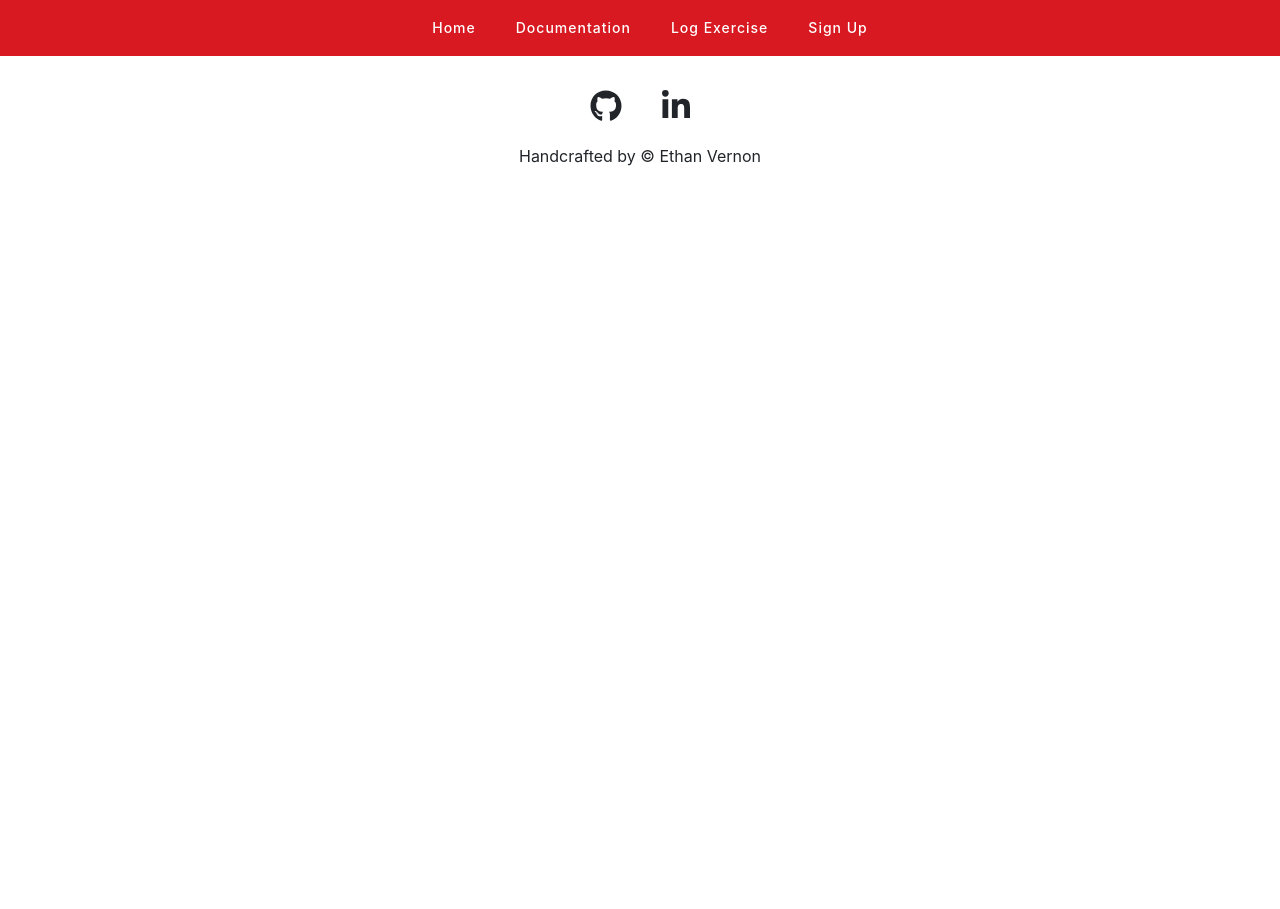
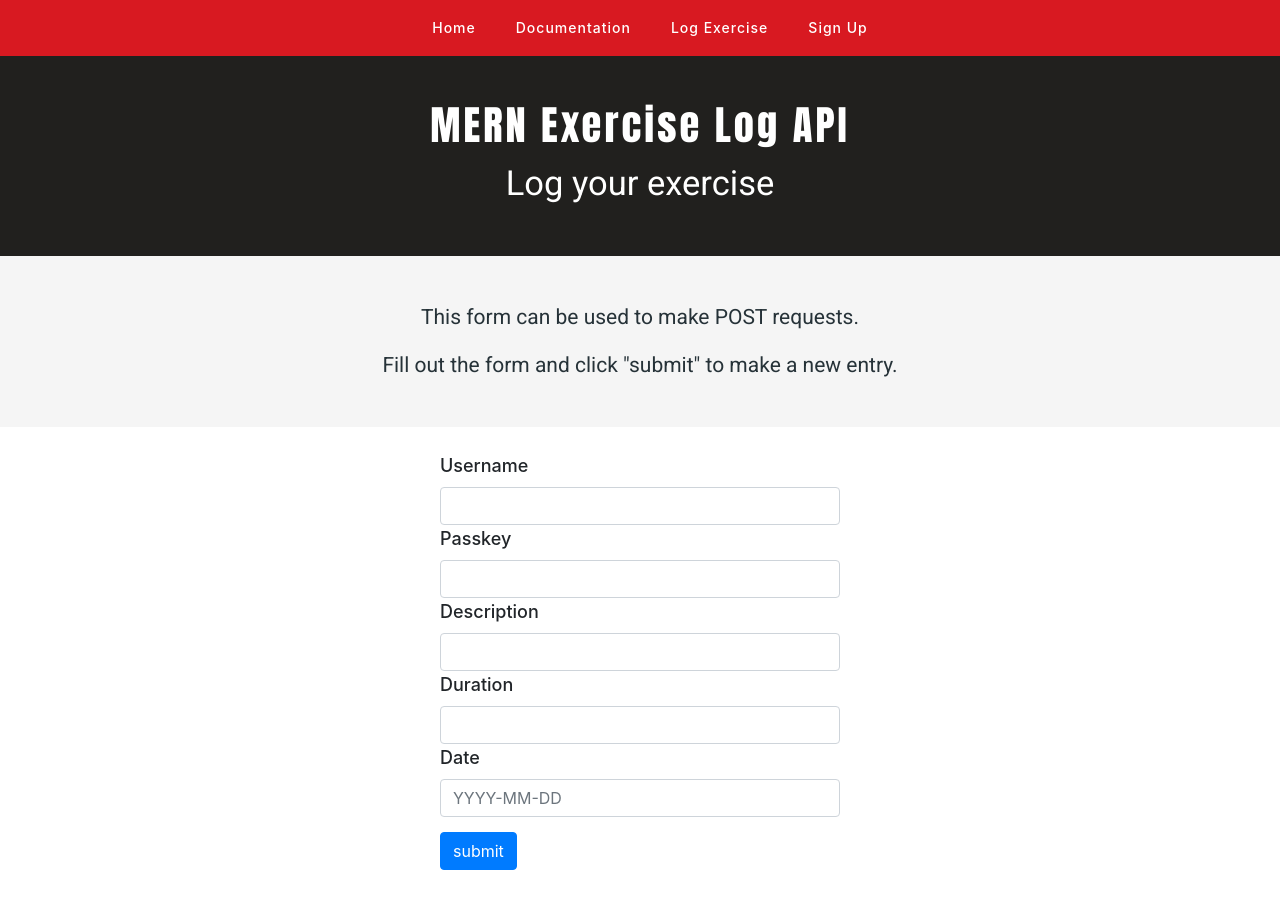
Before and after one commit to ethanvernon/mern-exerciseapp, a React (Create React App) app in the folder client/: page /log in a window 1280 px wide. Shown: the top 909 px of the page. Before the commit the page ends 800 px from the top, so only its background shows below. Built offline with nearby package versions, Linux system fonts and the light colour scheme.

Commit message:
adds and incorporates CreateNewLog.js

```diff
--- a/client/src/App.css
+++ b/client/src/App.css
@@ -341,7 +341,7 @@ li a:hover {
 }
 
 /*--------------------------------------------------------------------------------------------------------------------------*/
-/*-----------------------------------------CreateUser.js-------------------------------------------------------------------------*/
+/*-----------------------------------------CreateUser.js--------------------------------------------------------------------*/
 /*--------------------------------------------------------------------------------------------------------------------------*/
 .new-user-form {
   margin-top:25px;
@@ -354,6 +354,27 @@ li a:hover {
 .new-user-form label {
   font-weight:500;
   font-size:18px;
+}
+
+/*--------------------------------------------------------------------------------------------------------------------------*/
+/*-----------------------------------------Log.js---------------------------------------------------------------------------*/
+/*--------------------------------------------------------------------------------------------------------------------------*/
+
+.new-log-form {
+  margin-top:25px;
+  width:90%;
+  max-width:400px;
+  margin-left:auto;
+  margin-right:auto;
+}
+
+.new-log-form label {
+  font-weight:500;
+  font-size:18px;
+}
+
+.log-form-submit {
+  margin-top:15px;
 }
 
 /*--------------------------------------------------------------------------------------------------------------------------*/
--- a/client/src/CreateNewLog.js
+++ b/client/src/CreateNewLog.js
@@ -1,6 +1,6 @@
 import React, { Component } from 'react';
 import 'bootstrap/dist/css/bootstrap.min.css';
-import { Button, Form, Input } from 'reactstrap';
+import { Button, Form, FormGroup, Input, InputGroupAddon, InputGroupText, InputGroup, Label } from 'reactstrap';
 import './App.css';
 
 
@@ -27,34 +27,46 @@ export class CreateNewLog extends Component {
 
 	render() {
 		return (
-			<div className='form-container'>
-				<Form inline id='url-form'>
-					<Input id='user-input' type="text" name='user' placeholder="username"
+			<div className='search-container'>
+				<FormGroup className='new-log-form'>
+					<Label for='user-input'>Username</Label>
+					<Input id='user-input' type="text" name='user'
 						value={this.props.logNameUserInput}
 						onChange={e => this.handleChange(e, 'user')}
 					/>
-					<Input id='pw-input' type="text" name='pw' placeholder="password"
-						value={this.props.logPasswordUserInput}
-						onChange={e => this.handleChange(e, 'password')}
+
+
+					<Label for='pw-input'>Passkey</Label>
+					<Input id='pw-input' type="text" name='pw'
+						value={this.props.logPasskeyUserInput}
+						onChange={e => this.handleChange(e, 'passkey')}
 					/>
-					<Input id='description-input' type="text" name='description' placeholder="description"
+
+					<Label for='description-input'>Description</Label>
+					<Input id='description-input' type="text" name='description'
 						value={this.props.logDescriptionUserInput}
 						onChange={e => this.handleChange(e, 'description')}
 					/>
-					<Input id='duration-input' type="text" name='duration' placeholder="duration"
+
+					<Label for='duration-input'>Duration</Label>
+					<Input id='duration-input' type="text" name='duration'
 						value={this.props.logDurationUserInput}
 						onChange={e => this.handleChange(e, 'duration')}
 					/>
-					<Input id='date-input' type="text" name='date' placeholder="date"
+
+					<Label for='date-input'>Date</Label>
+					<Input id='date-input' type="text" name='date' placeholder="YYYY-MM-DD"
 						value={this.props.logDateUserInput}
 						onChange={e => this.handleChange(e, 'date')}
 					/>
-					<Button id='inline-button' color='primary' value="POST LOG"
+					<Button
+						color='primary'
 						onClick={this.handleClick}
+						className='log-form-submit'
 					>
-						LOG
+						submit
 					</Button>
-				</Form>
+				</FormGroup>
 			</div>
 		);
 	}
--- a/client/src/Log.js
+++ b/client/src/Log.js
@@ -0,0 +1,116 @@
+import React, { Component } from 'react';
+import 'bootstrap/dist/css/bootstrap.min.css';
+import { Col, Container, Row } from 'reactstrap';
+import {LogTitle} from './LogTitle';
+import {CreateNewLog} from './CreateNewLog';
+import {LogDescription} from './LogDescription';
+import {ResultPre} from './ResultPre';
+import './App.css';
+import axios from "axios";
+
+
+export class Log extends Component {
+
+	constructor(props) {
+		super(props);
+
+		this.state = {
+			logNameUserInput: null,
+			logPasskeyUserInput: null,
+			logDescriptionUserInput: null,
+			logDurationUserInput: null,
+			logDateUserInput: null,
+			logResult:null
+		};
+
+		this.handleLogFormChange = this.handleLogFormChange.bind(this);
+		this.putLogToDb = this.putLogToDb.bind(this);
+	}
+
+	componentDidMount() {
+		window.scrollTo(0,0);
+	}
+
+	//this function updates various states whenever the forms in CreateNewLog.js
+	//changes. the state is then passed to the component to update form texts
+	handleLogFormChange(userInput, field) {
+		switch(field) {
+			case 'user':
+				this.setState({
+					logNameUserInput: userInput
+				});
+				break;
+			case 'passkey':
+				this.setState({
+					logPasskeyUserInput: userInput
+				});
+				break;
+			case 'description':
+				this.setState({
+					logDescriptionUserInput: userInput
+				});
+				break;
+			case 'duration':
+				this.setState({
+					logDurationUserInput: userInput
+				});
+				break;
+			case 'date':
+				this.setState({
+					logDateUserInput: userInput
+				});
+				break;
+			default:
+				return null;
+		}
+	}
+
+	// this takes input from various form data stored in relevant states and then
+	// sends a post request to try and add the info as an exercise log
+	putLogToDb() {
+
+		console.log('calling axios.post from react');
+		console.log('trying to add exercise log');
+
+		axios.post("/api/exercise/add", {
+			userName: this.state.logNameUserInput,
+			passkey: this.state.logPasskeyUserInput,
+			description: this.state.logDescriptionUserInput,
+			duration: this.state.logDurationUserInput,
+			date: this.state.logDateUserInput
+		}).then(response => {
+			console.log('sending response to console.log from react');
+			console.log(response.data)
+			this.setState({
+				logResult: JSON.stringify(response.data, null, 2)
+			});;
+		}).catch(err =>{
+			console.log(err);
+		});
+	}
+
+	render() {
+		return (
+		<div className='signup'>
+				<LogTitle/>
+
+				<LogDescription/>
+
+				<CreateNewLog
+					handleLogFormChange={this.handleLogFormChange}
+					logNameUserInput={this.state.logNameUserInput}
+					logPasskeyUserInput={this.state.logPasskeyUserInput}
+					logDescriptionUserInput={this.state.logDescriptionUserInput}
+					logDurationUserInput={this.state.logDurationUserInput}
+					logDateUserInput={this.state.logDateUserInput}
+					handleClick={this.putLogToDb}
+				/>
+
+				<ResultPre
+					searchResult={this.state.logResult}
+				/>
+
+		</div>
+	    );
+  }
+}
--- /dev/null
+++ b/client/src/LogDescription.js
@@ -0,0 +1,18 @@
+import React, { Component } from 'react';
+import {Link} from 'react-router-dom';
+import 'bootstrap/dist/css/bootstrap.min.css';
+import './App.css';
+
+
+export class LogDescription extends Component {
+	render() {
+		return (
+			<div className='description'>
+				<div className='description-text'>
+					<p>This form can be used to make POST requests.</p>
+					<p>Fill out the form and click "submit" to make a new entry.</p>
+				</div>
+			</div>
+	    );
+  }
+}
--- /dev/null
+++ b/client/src/LogTitle.js
@@ -0,0 +1,18 @@
+import React, { Component } from 'react';
+import 'bootstrap/dist/css/bootstrap.min.css';
+import './App.css';
+
+
+export class LogTitle extends Component {
+
+	render() {
+		return (
+			<div className='heading'>
+				<h1>MERN Exercise Log API</h1>
+				<div className='key-solution'>
+					<p>Log your exercise</p>
+				</div>
+			</div>
+	    );
+  }
+}
```
